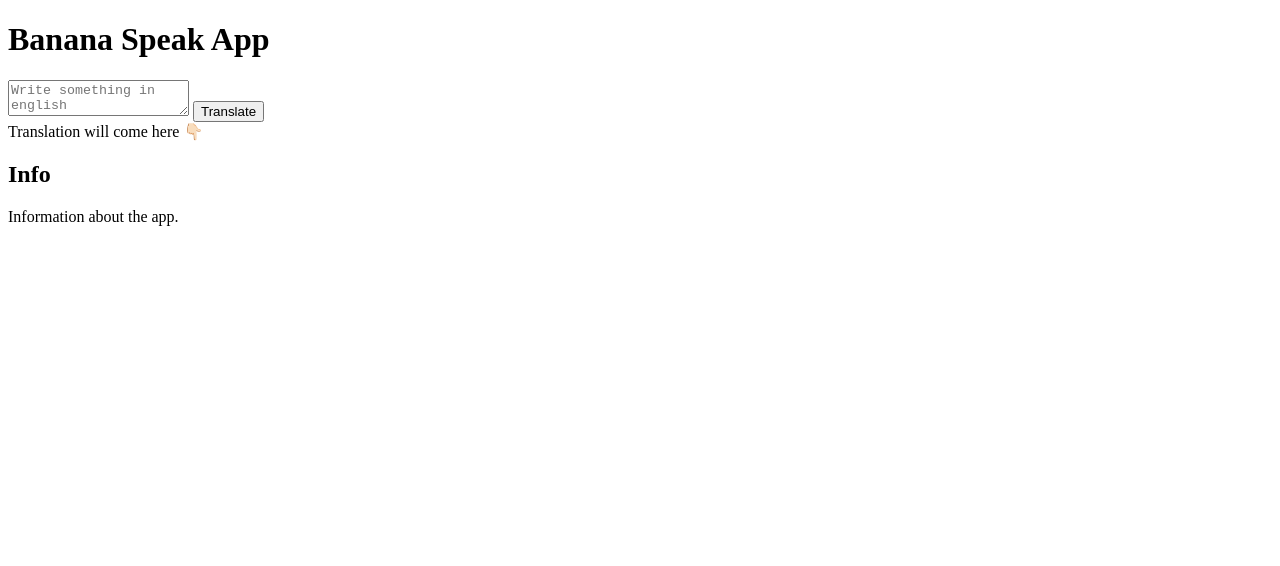
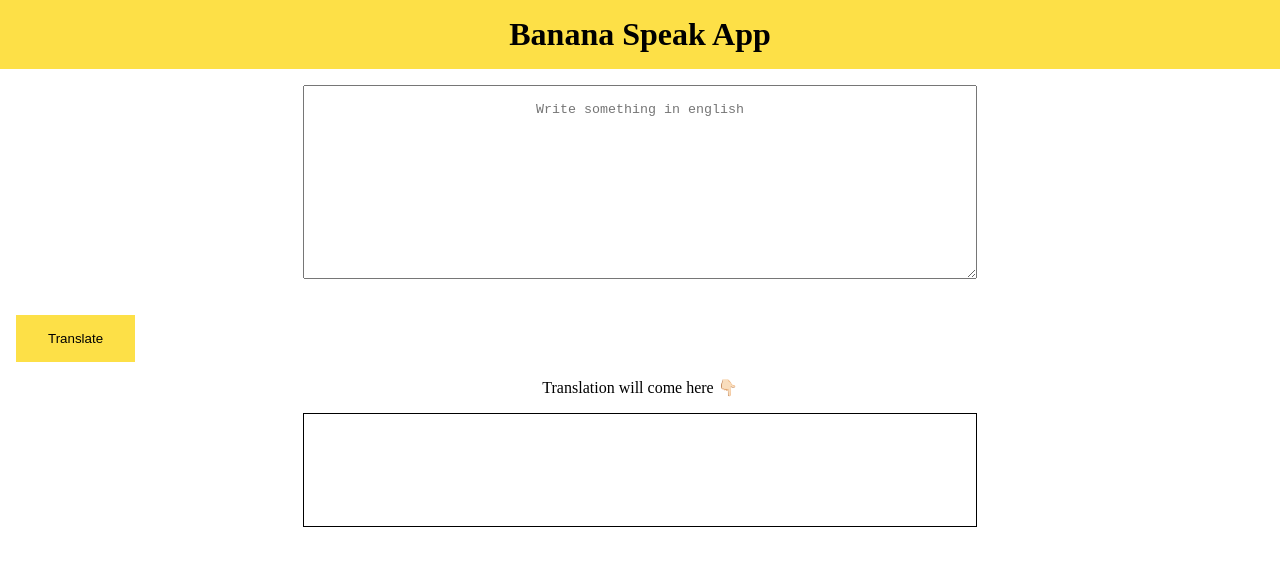
Before and after one commit to iamsaqib24/banana-speak, a plain HTML site: page index.html in a window 1280 px wide. Drawn offline with Linux system fonts and the light colour scheme.

Commit message:
css linked

```diff
--- a/index.html
+++ b/index.html
@@ -4,6 +4,7 @@
     <meta charset="UTF-8">
     <meta http-equiv="X-UA-Compatible" content="IE=edge">
     <meta name="viewport" content="width=device-width, initial-scale=1.0">
+    <link rel="stylesheet" href="style.css">
     <title>Banana Speak</title>
 </head>
 <body>
@@ -20,10 +21,10 @@
         <div class="output"></div>
     </div>
 
-    <div class="last-container">
+    <!-- <div class="last-container">
         <h2>Info</h2>
         <p>Information about the app.</p>
-    </div>
+    </div> -->
 
     <script src="script.js" type="text/javascript"></script>
 </body>
--- a/style.css
+++ b/style.css
@@ -0,0 +1,37 @@
+:root {
+    --primary-color: #fde047;
+}
+
+* {
+    margin: 0;
+    padding: 0;
+    text-align: center;
+}
+
+.first-container {
+    padding: 1rem;
+    background-color: var(--primary-color);
+}
+
+textarea {
+    height: 20vh;
+    margin: 1rem auto;
+    padding: 1rem;
+    width: 50%;
+}
+
+.btn-translate {
+    display: block;
+    background-color: var(--primary-color);
+    border: none;
+    padding: 1rem 2rem;
+    margin: 1rem 1rem;
+}
+
+.output {
+    border: 1px solid black;
+    height: 10vh;
+    width: 50%;
+    margin: 1rem auto;
+    padding: 1rem;
+}
```
